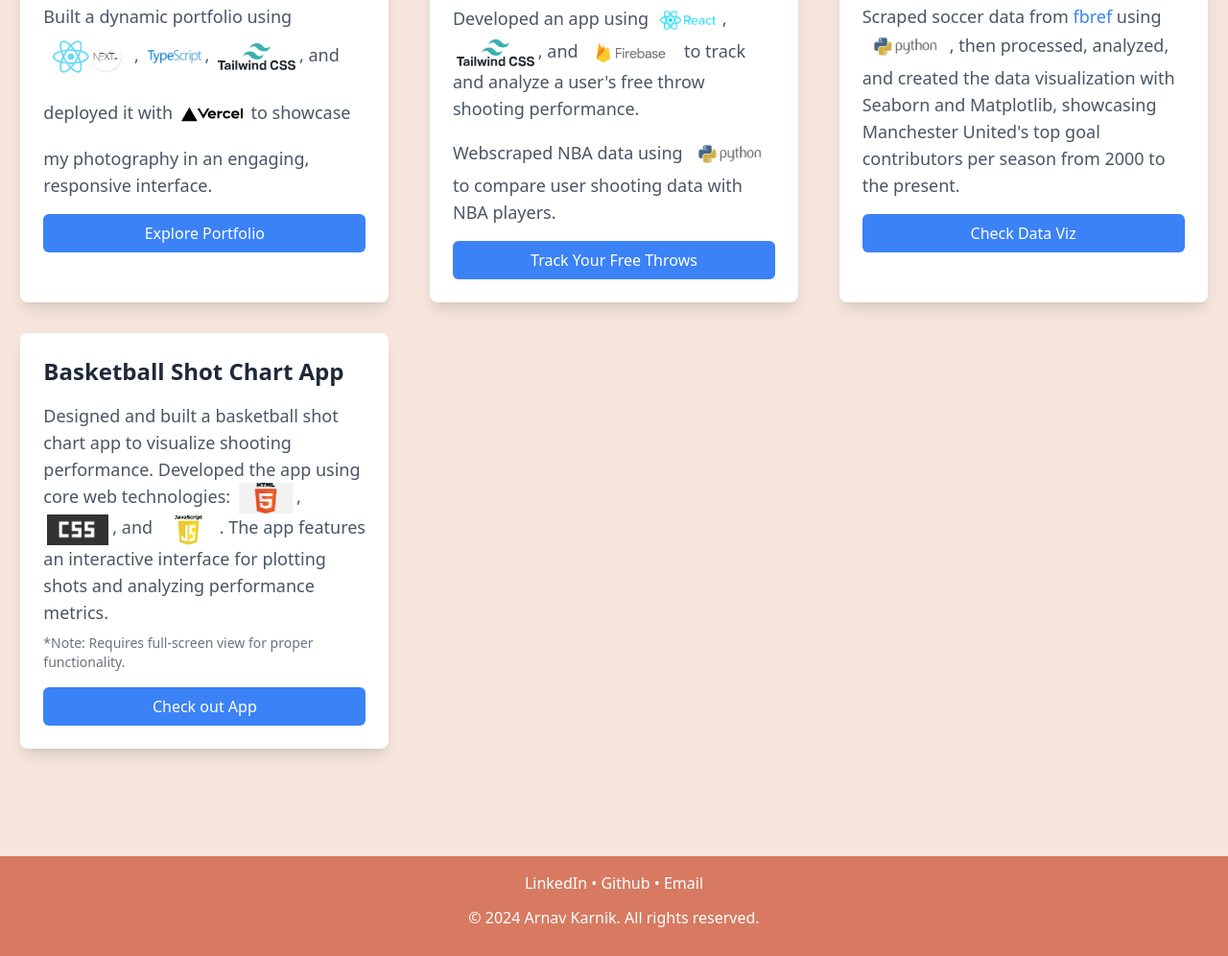
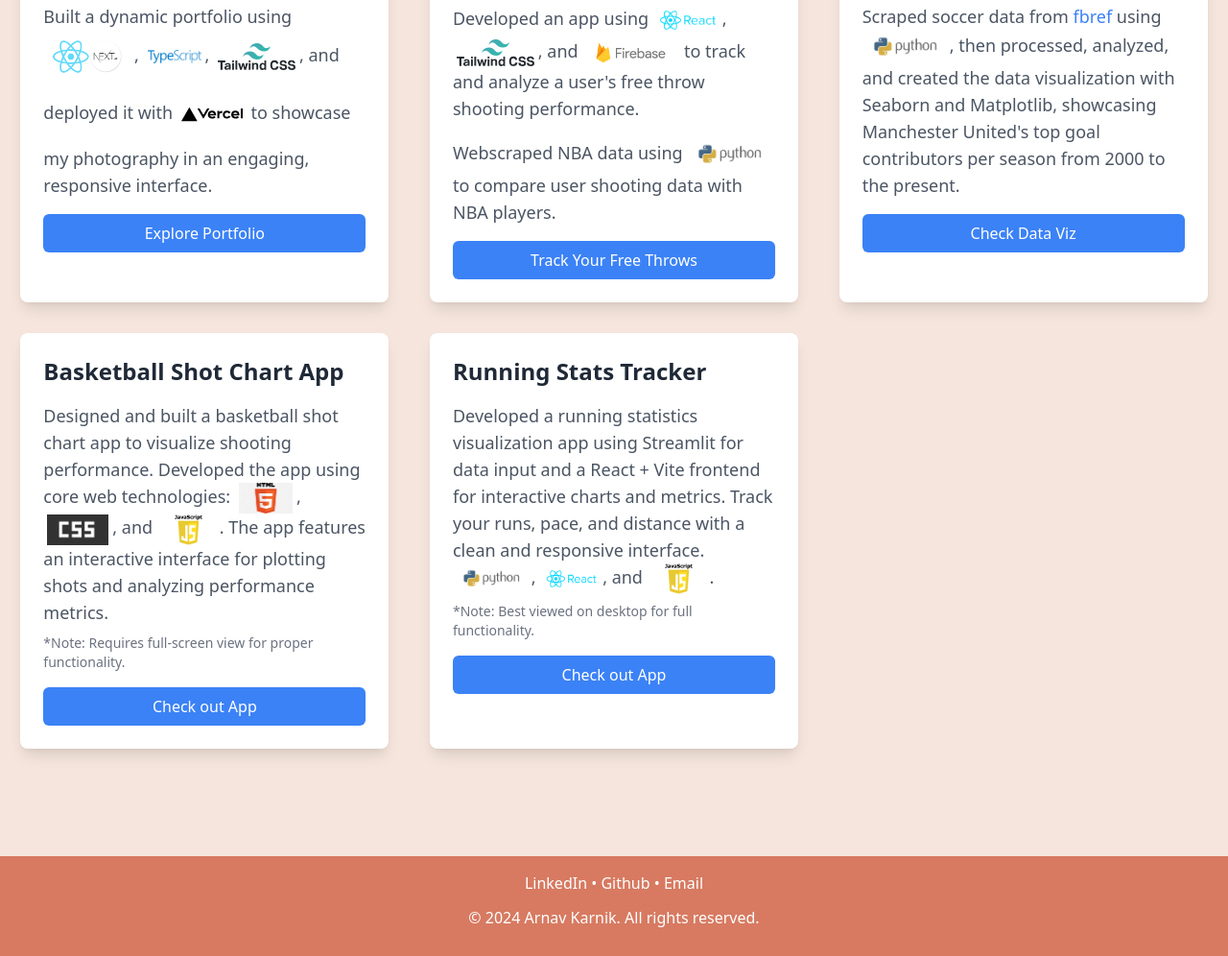
Before and after one commit to arnie12a/arnie12a.github.io, a plain HTML site: page index.html in a window 1280 px wide. Shown: the part 2469-3465 px from the top of the page at 96% size. Drawn offline with nearby package versions, Linux system fonts and the light colour scheme; files whose address does not match are found by name.

Commit message:
new project has been added

```diff
--- a/index.html
+++ b/index.html
@@ -378,6 +378,23 @@
           </div>
         </div>
 
+        <!-- Project 5 -->
+        <div data-aos="fade-up" data-aos-delay="400" class="max-w-sm w-full bg-white rounded-lg shadow-lg transform transition duration-300 hover:scale-105">
+          <div class="p-6">
+            <h3 class="text-2xl font-semibold text-gray-800 mb-4">Running Stats Tracker</h3>
+            <p class="text-gray-600 text-lg mb-4">
+              Developed a running statistics visualization app using Streamlit for data input and a React + Vite frontend for interactive charts and metrics.
+              Track your runs, pace, and distance with a clean and responsive interface.
+              <img src="./images/python.png" alt="Python" class="inline h-8 mx-1 align-middle" />,
+              <img src="./images/react.png" alt="React" class="inline h-8 mx-1 align-middle" />, and
+              <img src="./images/javascript.png" alt="JavaScript" class="inline h-8 mx-1 align-middle" />.
+              <span class="block text-sm text-gray-500 mt-2">
+                *Note: Best viewed on desktop for full functionality.
+              </span>
+            </p>
+            <a href="https://arnie12a.github.io/Running/" target="_blank" class="block w-full bg-blue-500 hover:bg-blue-600 text-white text-center font-medium py-2 rounded-md transition">Check out App</a>
+          </div>
+        </div>
       </div>
     </div>
   </section>
```
